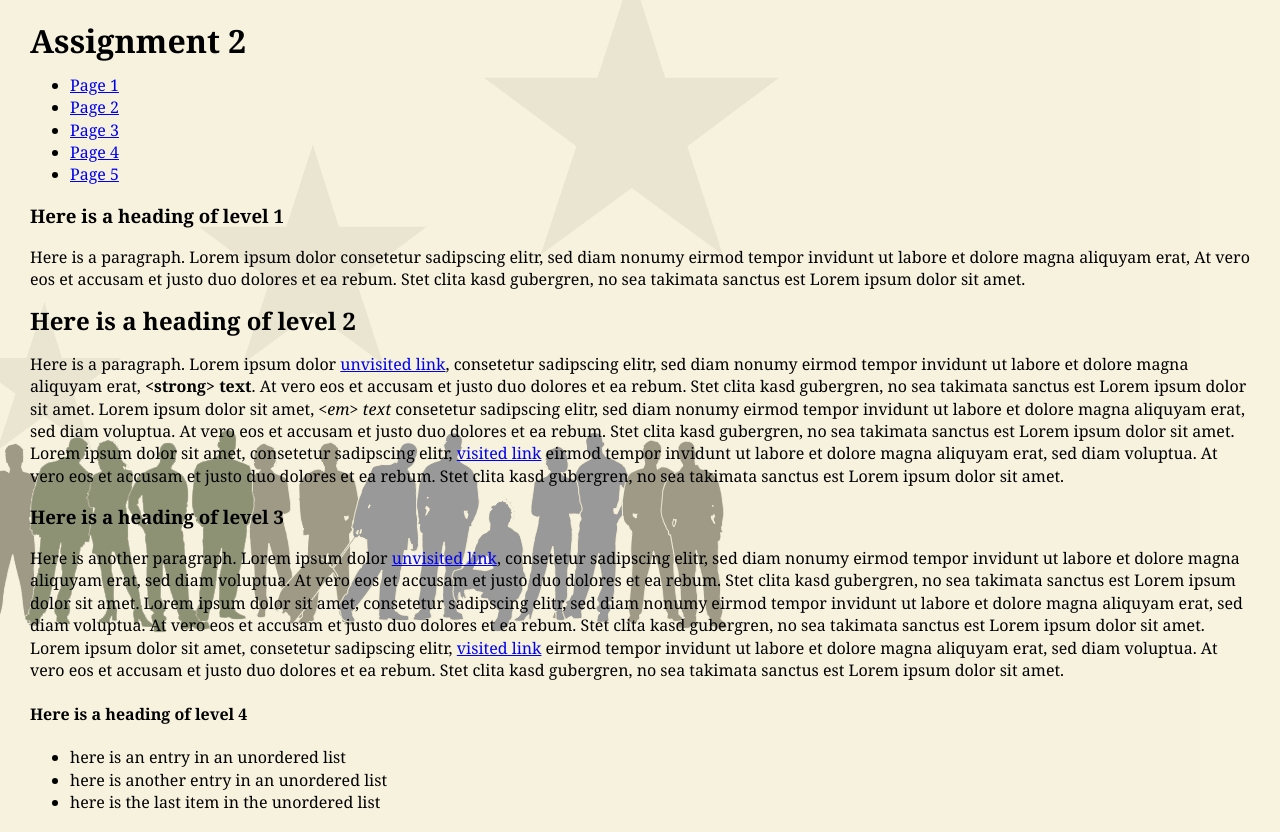
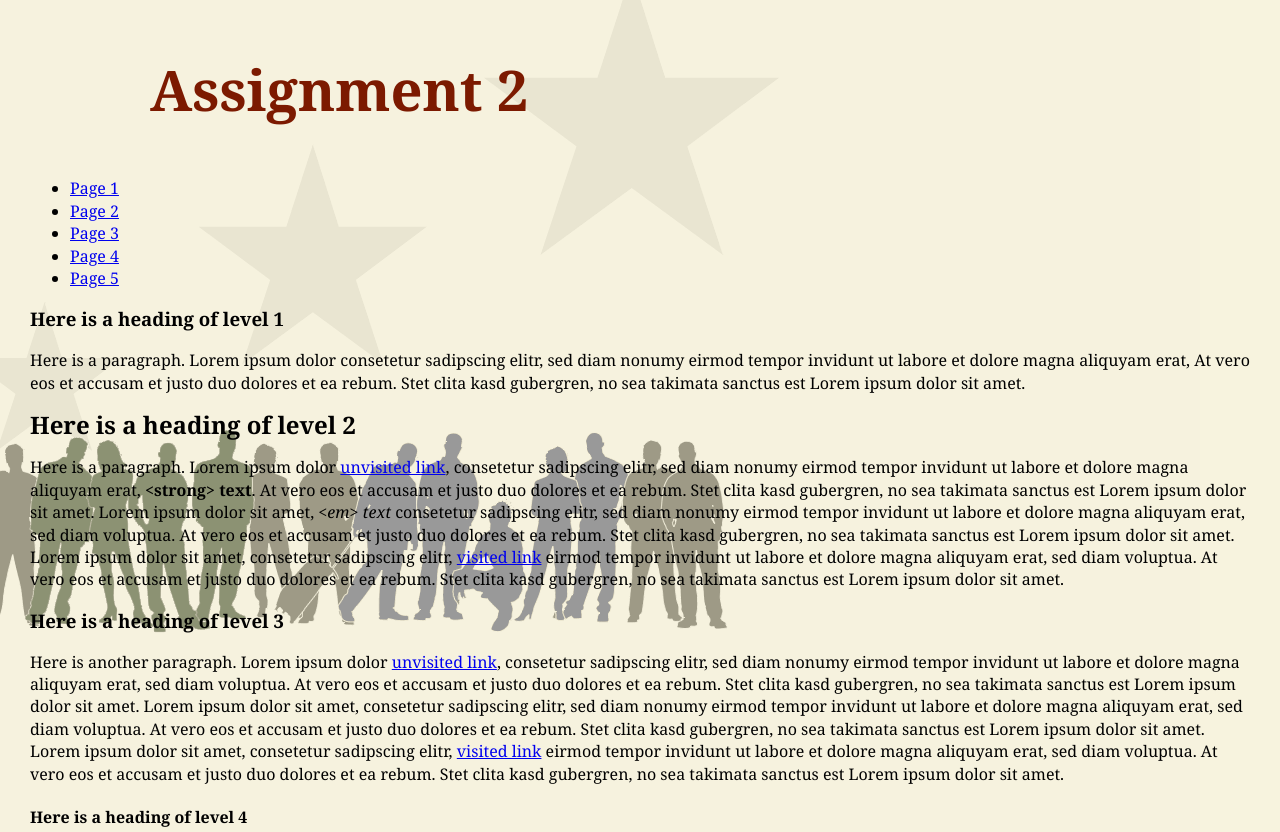
Before and after one commit to josecabrera15/josecabrera1502.github.io, a plain HTML site: page week02/index.html in a window 1280 px wide. Shown: the top 832 px of the page. Drawn offline with Linux system fonts and the light colour scheme.

Commit message:
Update styles.css

```diff
--- a/week02/styles.css
+++ b/week02/styles.css
@@ -10,3 +10,12 @@ body {
   background-repeat: no-repeat;
   background-color:#F7F3DE;
 }
+header h1 {
+ font-size: 350%;
+  color:#7C1A00;
+  padding: 40px;
+  padding-left: 120px;
+  background-image: url ("header-image-1.gif");
+   background-position: left ;
+  background-repeat: no-repeat;
+}
```
